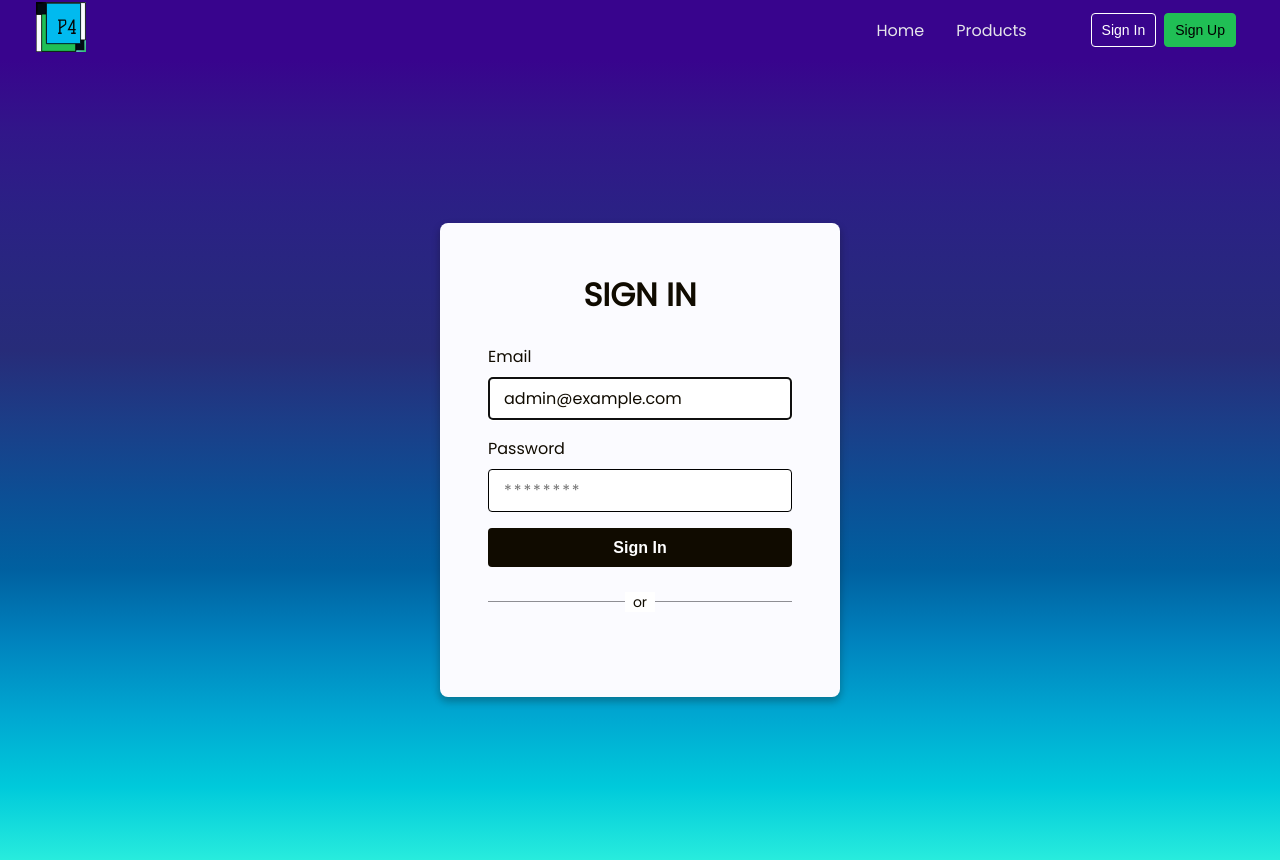
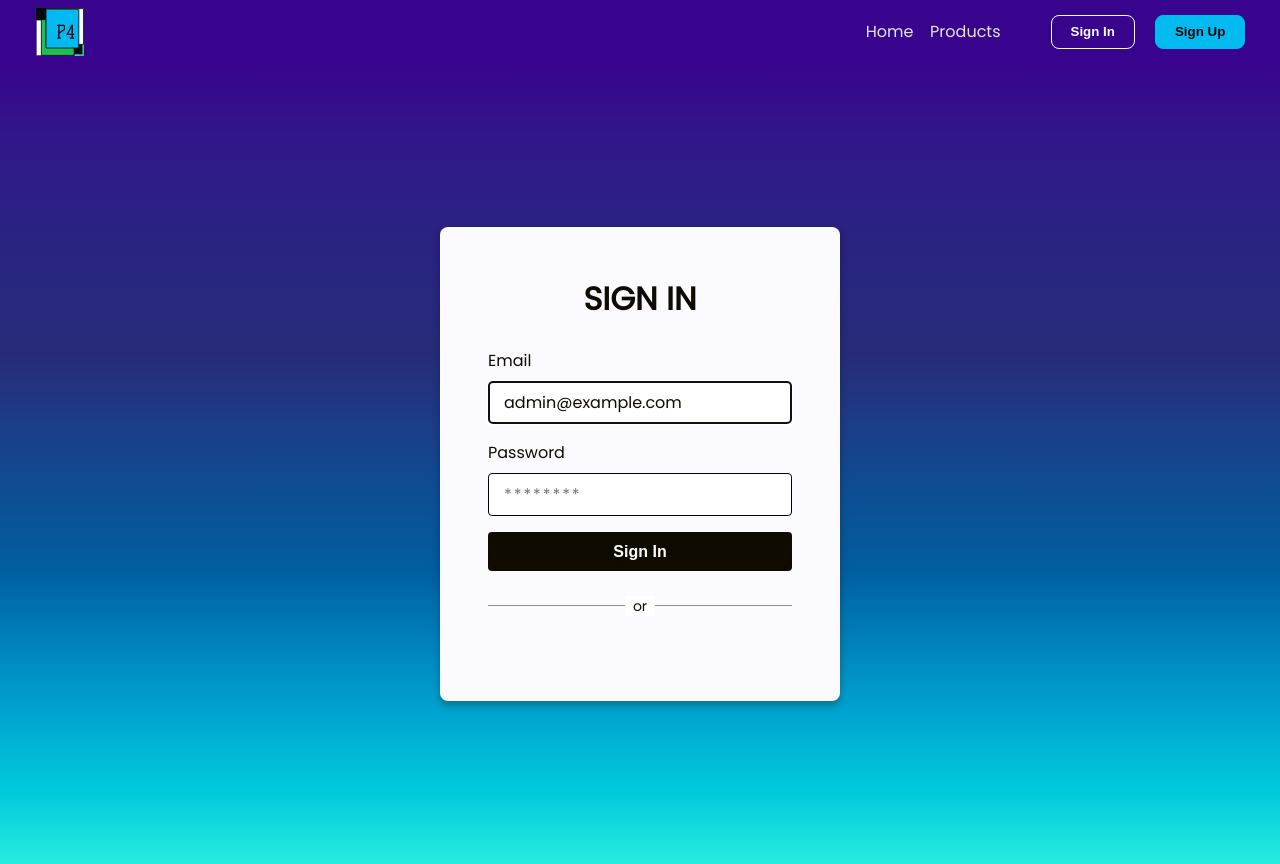
Before and after one commit to joequich/project4, a React (Create React App) app in the folder client/: page /auth/login in a window 1280 px wide. Built offline with nearby package versions, Linux system fonts and the light colour scheme.

Commit message:
refactor: change navigation header styles

```diff
--- a/client/src/components/NavBar.tsx
+++ b/client/src/components/NavBar.tsx
@@ -40,7 +40,7 @@ export const NavBar = () => {
                         <img src={logo} alt="logo" />
                     </Link>
                 </div>
-                <nav className="navbar">
+                <nav className="navbar text-base">
                     <div className="navbar__menu-icon" onClick={handleMenu}>
                         {clicked ? <CloseIcon /> : <MenuIcon />}
                     </div>
@@ -88,13 +88,13 @@ export const NavBar = () => {
                         ) : (
                             <div className="navbar__auth">
                                 <button
-                                    className="btn-navbar btn btn-signin"
+                                    className="btn-navbar btn btn-signin text-sm"
                                     onClick={handleLogin}
                                 >
                                     Sign In
                                 </button>
                                 <button
-                                    className="btn-navbar btn btn-signup"
+                                    className="btn-navbar btn btn-signup text-sm"
                                     onClick={handleRegister}
                                 >
                                     Sign Up
--- a/client/src/styles/base/_base.scss
+++ b/client/src/styles/base/_base.scss
@@ -73,6 +73,21 @@ body {
     font-weight: 400; // regular
     font-size: 16px;
     color: $primary-2;
+}
+
+.text-sm {
+    font-size: 13.33px;
+    line-height: 16px;
+}
+
+.text-base {
+    font-size: 16px;
+    line-height: 20px;
+}
+
+.text-lg {
+    font-size: 19.2px;
+    line-height: 24px;
 }
 
 .content {
--- a/client/src/styles/base/_settings.scss
+++ b/client/src/styles/base/_settings.scss
@@ -21,7 +21,7 @@ $grey-dark-1: #48484a;
 $grey-dark-2: #636366;
 $grey-dark-3: #8e8e93;
 
-$header-height: 60px;
+$header-height: 64px;
 $breakpoint-tablet: 768px;
 $width-max: 1240px;
 
--- a/client/src/styles/components/_buttons.scss
+++ b/client/src/styles/components/_buttons.scss
@@ -2,7 +2,6 @@
     background-color: transparent;
     border: none;
     color: #fff;
-    font-size: 12px;
     cursor: pointer;
 }
 
@@ -17,19 +16,15 @@
 
 .btn-navbar {
     display: flex;
-    border-radius: 4px;
+    border-radius: 8px;
     border: 1px solid white;
-    margin-bottom: 1rem;
-    font-size: 14px;
-    font-weight: 400;
-    padding: 8px 10px;
+    font-weight: 600;
+    padding: 8px 19px;
     text-decoration: none;
     cursor: pointer;
     justify-content: center;
 
     @media (min-width: $breakpoint-tablet) {
-        margin-right: 0.5rem;
-        margin-bottom: 0px;
         justify-content: initial;
     }
 }
@@ -40,8 +35,8 @@
 }
 
 .btn-signup {
-    background-color: $accents-1;
-    border: 1px solid $accents-1;
+    background-color: $accents-2;
+    border: 1px solid $accents-2;
     color: black;
     white-space: nowrap;
 }
@@ -51,8 +46,11 @@
     border: none;
     white-space: nowrap;
     align-self: flex-end;
+    align-items: center;
+    padding: 0 16px;
     @media (min-width: $breakpoint-tablet) {
         align-self: initial;
+        padding: 8px 0px 8px 19px;
     }
     svg {
         color: $accents-1;
--- a/client/src/styles/layout/_header.scss
+++ b/client/src/styles/layout/_header.scss
@@ -22,10 +22,11 @@
         align-self: stretch;
         align-items: center;
         a {
+            height: 48px;
             img {
                 display: inline-block;
-                width: 50px;
-                height: 50px;
+                width: 48px;
+                height: 48px;
             }
         }
     }
--- a/client/src/styles/layout/_navigation.scss
+++ b/client/src/styles/layout/_navigation.scss
@@ -9,14 +9,14 @@
         align-items: center;
         flex-direction: column;
         width: 100%;
-        height: 250px;
+        // height: 250px;
         position: absolute;
         top: $header-height;
         right: -100%;
         opacity: 1;
         transition: all 0.5s ease;
-        border-radius: 0px 0px 25px 25px;
-        padding: 1rem;
+        border-radius: 0px 0px 16px 16px;
+        padding: 1.5rem;
 
         @media (min-width: $breakpoint-tablet) {
             display: flex;
@@ -44,7 +44,7 @@
     &__menu-icon {
         display: flex;
         align-self: center;
-        padding-left: 16px;
+        // padding-left: 16px;
         @media (min-width: $breakpoint-tablet) {
             display: none;
         }
@@ -82,7 +82,7 @@
             align-items: center;
             flex-direction: row;
             min-width: 50%;
-            padding-right: 48px;
+            padding-right: 42px;
             height: 100%;
             width: initial;
         }
@@ -92,7 +92,7 @@
             height: 100%;
             text-decoration: none;
             color: $grey-light-2;
-            padding: 0.5rem 1rem;
+            padding: 8px;
             border-bottom: 1px solid #dadce0;
 
             &:hover {
@@ -105,7 +105,8 @@
                 margin: 0;
                 display: flex;
                 align-items: center;
-                padding: 0 16px;
+                justify-content: center;
+                padding: 20px 8px;
                 border-bottom: none;
             }
         }
@@ -118,7 +119,6 @@
     &__auth {
         width: 100%;
         margin-top: 2rem;
-        padding: 0 16px;
         display: flex;
         flex-direction: column;
         // Tablet
@@ -132,6 +132,15 @@
             padding: 0;
         }
 
+        // buttons of authentication
+        button:nth-child(1){
+            margin-bottom: 16px;
+            @media (min-width: $breakpoint-tablet) {
+                margin-right: 1.25rem;
+                margin-bottom: 0;
+            }
+        }
+
         &--user {
             display: none;
         }
@@ -139,8 +148,9 @@
         &--user.logged {
             display: flex;
             align-self: flex-end;
+            align-items: center;
             margin-bottom: 1rem;
-            margin-right: 1rem;
+            margin-right: 1.25rem;
 
             span {
                 white-space: nowrap;
```
